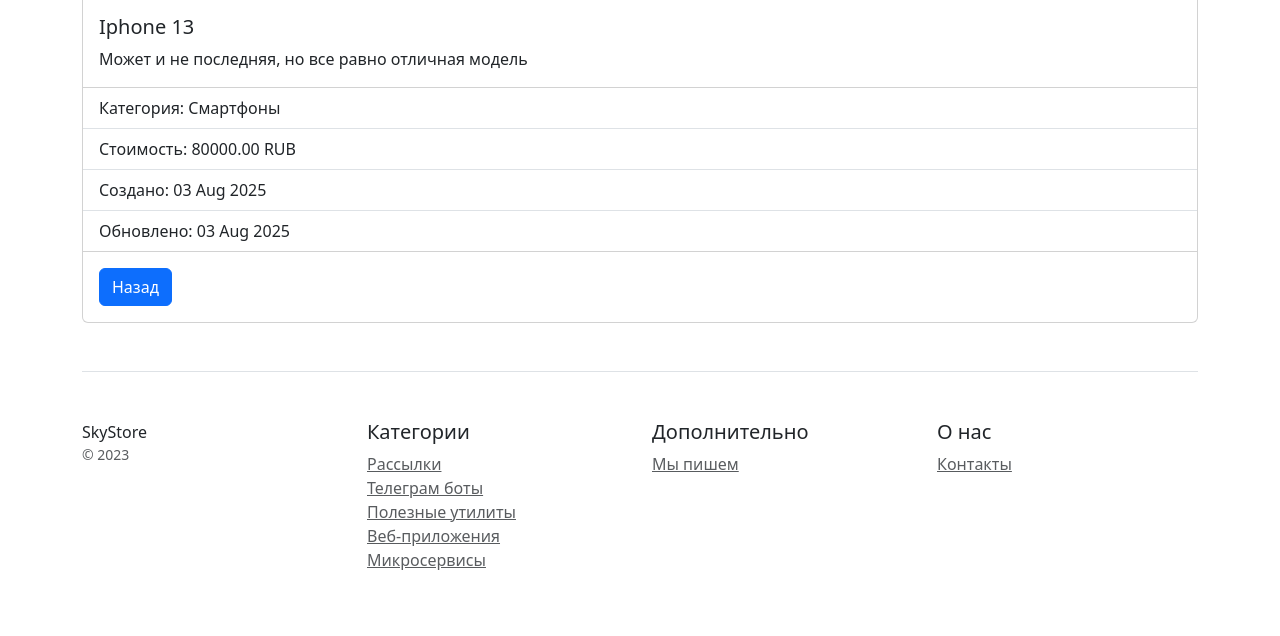
After one commit to LeslieShmit/homework_6.1, a Django app: page /catalog/product_details/2 in a window 1280 px wide. The commit adds this page. Shown: the part 929-1565 px from the top of the page. Run offline with Django 5.2, Linux system fonts and the light colour scheme; data comes from the database, SQL or seed files in the repository; some libraries are stand-ins or nearby versions.

Commit message:
add base template and update templates

```diff
--- /dev/null
+++ b/catalog/templates/catalog/base.html
@@ -0,0 +1,20 @@
+{% load static %}
+<!doctype html>
+<html lang="en">
+<head>
+    <meta charset="utf-8">
+    <meta name="viewport" content="width=device-width, initial-scale=1">
+    <title>{% block title %}Skystore{% endblock%}</title>
+    <link rel="stylesheet" href="{% static 'css/bootstrap.min.css' %}">
+
+</head>
+<body>
+{% include 'catalog/includes/main_menu.html' %}
+
+<div class="container">
+    {% block content %}{% endblock%}
+    {% include 'catalog/includes/footer.html' %}
+</div>
+<script src="{% static 'js/bootstrap.bundle.min.js' %}"></script>
+</body>
+</html>
--- /dev/null
+++ b/catalog/templates/catalog/includes/footer.html
@@ -0,0 +1,30 @@
+<footer class="pt-4 my-md-5 pt-md-5 border-top">
+    <div class="row">
+        <div class="col-12 col-md">
+            SkyStore
+            <small class="d-block mb-3 text-muted">&copy; 2023</small>
+        </div>
+        <div class="col-6 col-md">
+            <h5>Категории</h5>
+            <ul class="list-unstyled text-small">
+                <li><a class="text-muted" href="#">Рассылки</a></li>
+                <li><a class="text-muted" href="#">Телеграм боты</a></li>
+                <li><a class="text-muted" href="#">Полезные утилиты</a></li>
+                <li><a class="text-muted" href="#">Веб-приложения</a></li>
+                <li><a class="text-muted" href="#">Микросервисы</a></li>
+            </ul>
+        </div>
+        <div class="col-6 col-md">
+            <h5>Дополнительно</h5>
+            <ul class="list-unstyled text-small">
+                <li><a class="text-muted" href="#">Мы пишем</a></li>
+            </ul>
+        </div>
+        <div class="col-6 col-md">
+            <h5>О нас</h5>
+            <ul class="list-unstyled text-small">
+                <li><a class="text-muted" href="/contacts/">Контакты</a></li>
+            </ul>
+        </div>
+    </div>
+</footer>
--- /dev/null
+++ b/catalog/templates/catalog/includes/main_menu.html
@@ -0,0 +1,7 @@
+<div class="d-flex flex-column flex-md-row align-items-center p-3 px-md-4 mb-3 bg-white border-bottom box-shadow">
+    <h5 class="my-0 mr-md-auto font-weight-normal">Skystore</h5>
+    <nav class="ms-5">
+        <a class="p-2 btn btn-outline-primary" href="{% url 'catalog:home' %}">Каталог</a>
+        <a class="p-2 btn btn-outline-primary" href="{% url 'catalog:contacts' %}">Контакты</a>
+    </nav>
+</div>
--- /dev/null
+++ b/catalog/templates/catalog/product_details.html
@@ -0,0 +1,21 @@
+{% extends 'catalog/base.html' %}
+{% load my_tags %}
+{% block title %}Детали товара{% endblock %}
+{% block content %}
+<div class="card">
+  <img src="{{ product.image|media_filter }}" class="card-img-top" alt="...">
+  <div class="card-body">
+    <h5 class="card-title">{{ product.name }}</h5>
+    <p class="card-text">{{ product.description }}</p>
+  </div>
+  <ul class="list-group list-group-flush">
+    <li class="list-group-item">Категория: {{ product.category }}</li>
+    <li class="list-group-item">Стоимость: {{ product.price }} RUB</li>
+    <li class="list-group-item">Создано: {{ product.created_at|date:"d M Y" }}</li>
+    <li class="list-group-item">Обновлено: {{ product.updated_at|date:"d M Y" }}</li>
+  </ul>
+  <div class="card-body">
+    <a href="{% url 'catalog:home' %}" class="btn btn-primary">Назад</a>
+  </div>
+</div>
+{% endblock %}
```
Also changed, not shown: catalog/templates/catalog/contacts.html (+4 -52 lines), catalog/templates/catalog/home.html (+16 -70 lines).
